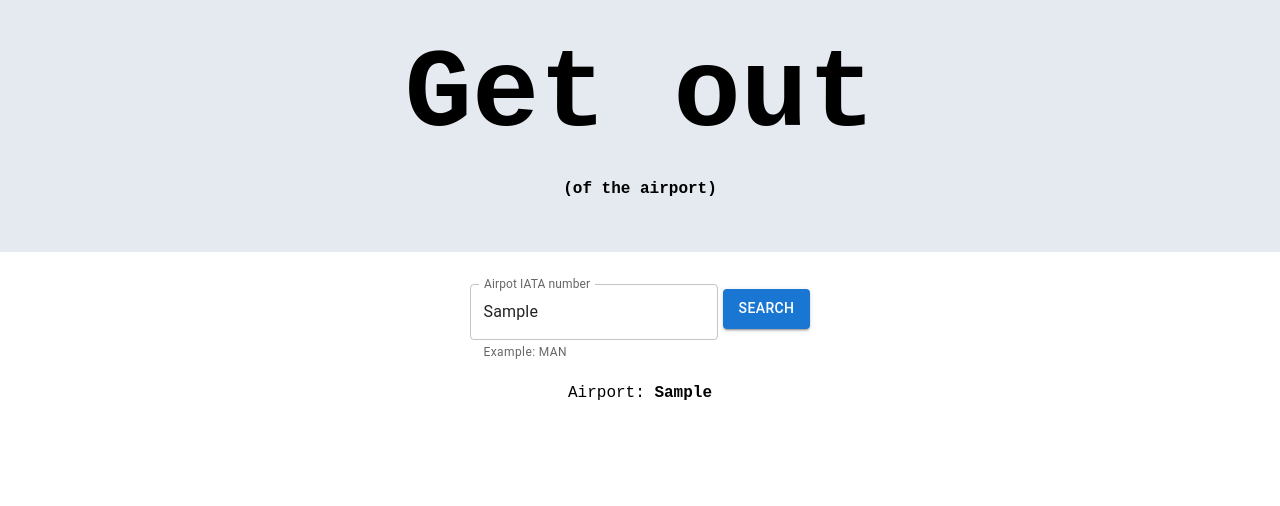
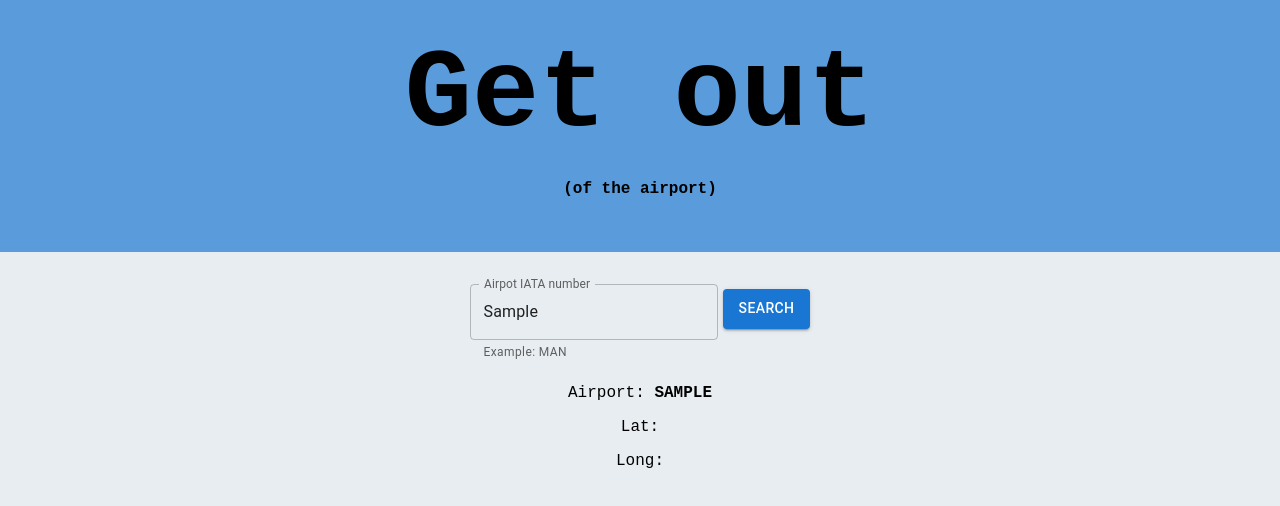
Before and after one commit to jango707/GetOut, a React (Create React App) app: page / in a window 1280 px wide. Both pictures are taken after typing "Sample" into the empty fields and a click on the button "SEARCH". Shown: the top 506 px of the page. Built offline with nearby package versions, Linux system fonts and the light colour scheme; no server answers.

Commit message:
connect to airport api

```diff
--- a/package.json
+++ b/package.json
@@ -6,6 +6,7 @@
     "@emotion/react": "^11.7.0",
     "@emotion/styled": "^11.6.0",
     "@mui/material": "^5.2.1",
+    "axios": "^0.24.0",
     "cra-template": "1.1.2",
     "react": "^17.0.2",
     "react-dom": "^17.0.2",
--- a/src/components/Landing.css
+++ b/src/components/Landing.css
@@ -1,8 +1,10 @@
 .landing{
     font-family: 'Courier New', Courier, monospace;
+    background-color: #e8edf1;
+    height: 100vh;
 }
 .landing .top{
-    background-color: rgb(228, 234, 240);
+    background-color: #1976d2ad;
     padding: 2rem;
 }
 .landing .top h1{
--- a/src/components/Landing.js
+++ b/src/components/Landing.js
@@ -9,10 +9,10 @@ function Landing() {
 
     const [airportCode, setAirportCode] = React.useState("");
     const [finalCode, setFinalCode] = React.useState("");
-    const [Error, setError] = React.useState("");
+    const [error, setError] = React.useState("");
 
     function onInput(e){
-        setAirportCode(e.target.value)
+        setAirportCode(e.target.value.toUpperCase())
     }
 
     function onButton(){
@@ -48,9 +48,9 @@ function Landing() {
                 <Button id="btn" variant="contained" onClick={onButton}>Search</Button>
             </section>
             {
-                Error
+                error
                 ?
-                <Alert id="alert" variant="outlined" severity="error">Code empty</Alert>
+                <Alert id="alert" variant="outlined" severity="error">{error}</Alert>
                 :
                 ""
             }
@@ -58,7 +58,7 @@ function Landing() {
             {
                 finalCode
                 ?
-                <Result code={finalCode}/>
+                <Result code={finalCode} setError={setError} setFinalCode={setFinalCode}/>
                 :
                 ""
             }
@@ -73,9 +73,47 @@ function Result(props) {
 
     const code = props.code
 
+    const [lat, setLat] = React.useState("");
+    const [long, setLong] = React.useState("");
+
+
+    var axios = require('axios');
+
+    var config = {
+    method: 'get',
+    url: `https://www.air-port-codes.com/api/v1/single?iata=${code}`,
+    headers: {
+        'APC-Auth': '94fa5a0dc4',
+        'APC-Auth-Secret': 'ec04d7c618beaf0'
+    }
+    };
+
+    React.useEffect(() => {
+        axios(config)
+            .then(function (response) {
+                if(response.data.airport){
+                    setLat(JSON.stringify(parseFloat(response.data.airport.latitude)));
+                    setLong(JSON.stringify(parseFloat(response.data.airport.longitude)));
+                }else{
+                    props.setFinalCode("")
+                    props.setError("airport code not valid.")
+                }
+            })
+            .catch(function (error) {
+                console.log(error);
+            });
+    });
+
+
     return(
         <div className="results">
             Airport: <b>{code}</b>
+            <p>
+                Lat: {lat}
+            </p>
+            <p>
+                Long: {long}
+            </p>
         </div>
     )
 }
```
Also changed, not shown: 1 other file (tests, documents, lock files or other folders).
